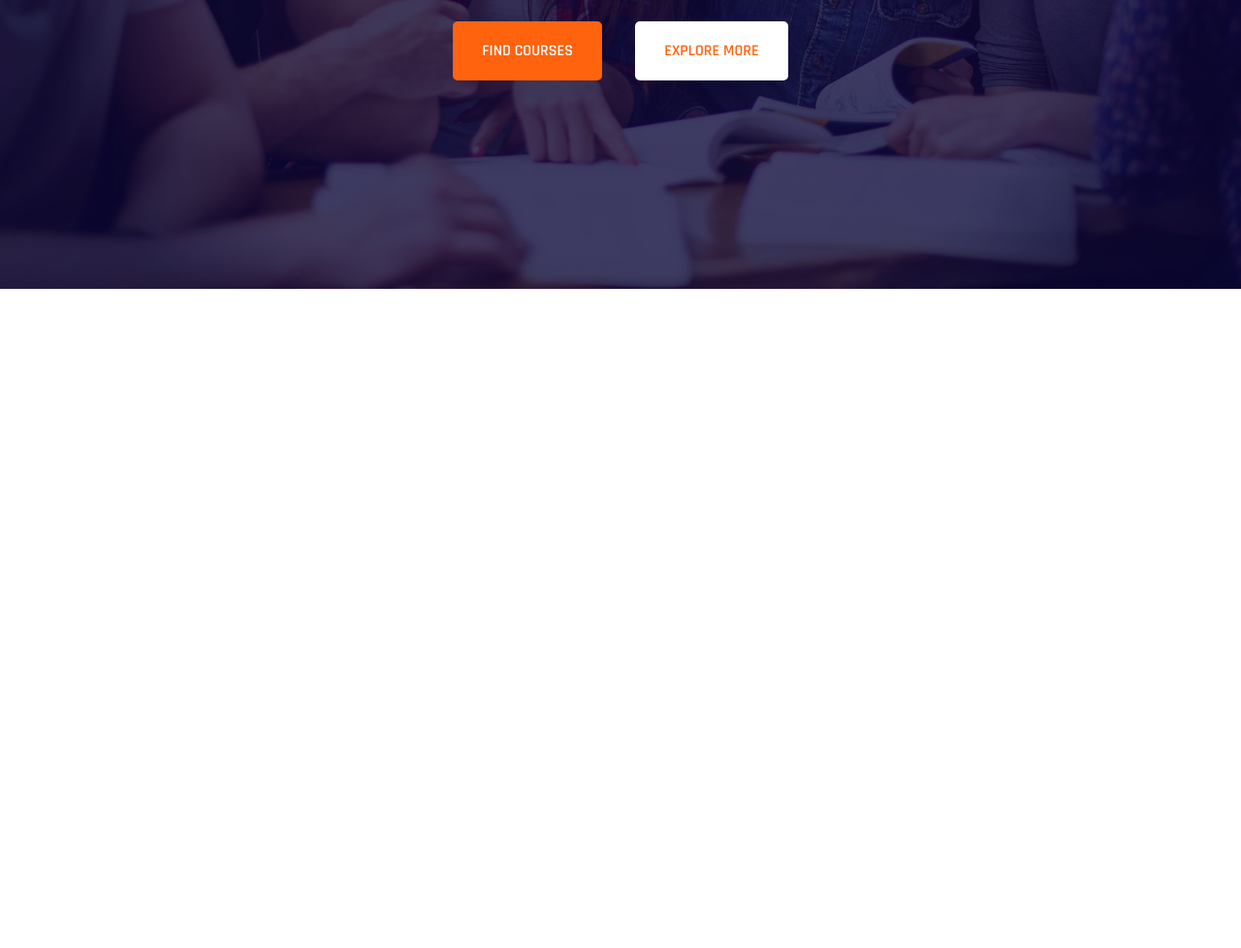
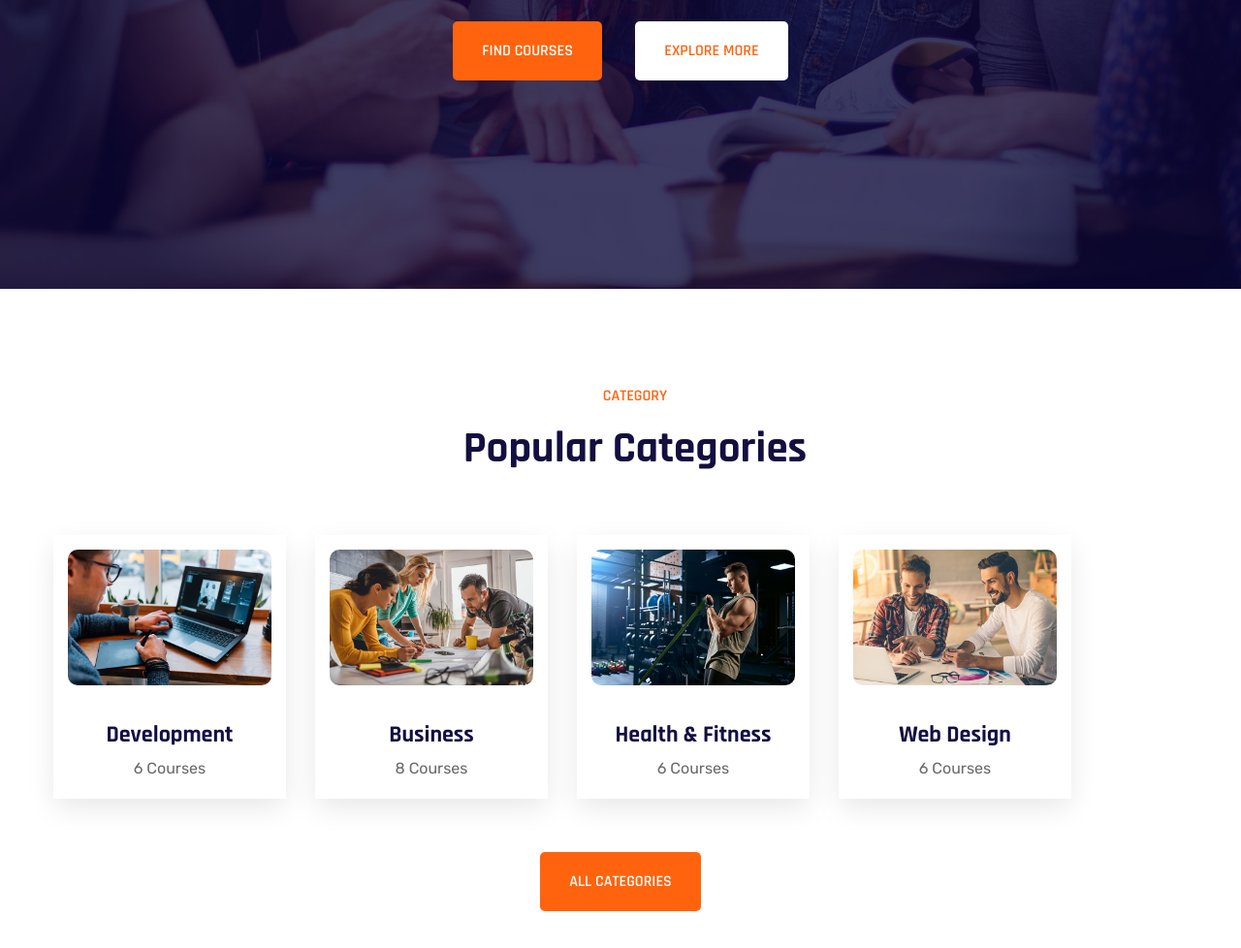
Before and after one commit to MazidulIslam13/OmexoWeb, a plain HTML site: page index.html in a window 1280 px wide. Shown: the part 766-1744 px from the top of the page at 97% size. Before the commit the page ends 1064 px from the top, so only its background shows below. Drawn offline with Linux system fonts and the light colour scheme.

Commit message:
added successfully category section html ,css and image files

```diff
--- a/css/style.css
+++ b/css/style.css
@@ -111,8 +111,17 @@ p {
 a {
    display: inline-block;
    transform: none;
+   text-decoration: none;
 }
 
+.section-padding {
+    padding: 100px 0;
+}
+
+img {
+   width: 100%;
+   height: 100%;
+}
 .top-header-area {
    background: #0E0A38;
    color: #fff;
@@ -183,7 +192,6 @@ a {
 
 .header-top-social-icons li a {
    color: #fff;
-   text-decoration: none;
    margin: 10px 10px;
    display: inline-block;
    transition: .3s;
@@ -229,7 +237,6 @@ a {
 
 .main-menu li a {
    color: #130F40;
-   text-decoration: none;
    font-size: 18px;
    font-weight: bold;
    transition: .3s;
@@ -272,18 +279,19 @@ a {
 }
 .header-log-reg a {
 
-   text-decoration:  none;
    color: #fff;
    font-size: 16px;
-   font-weight: 300;
+   font-weight: 400;
    font-family: 'Rubik', sans-serif;
    padding: 4px 15px;
    display: inline-block;
    float: left;
    text-transform: capitalize;
    margin: 10px 0px;
-
-
+   transition: .3s;
+}
+.header-log-reg a:hover {
+   color: #0E0A38;
 }
 
 /* ==== 3. home  css ==== */
@@ -343,7 +351,16 @@ a {
 .slider-btn {
 
 }
-.slider-btn .btn {
+/*
+ slider button
+and
+category button
+
+*/
+
+.slider-btn .btn,
+.category-btn .btn
+ {
 background:#fff;
 color:#FF630E;
 text-decoration: none;
@@ -357,8 +374,20 @@ border-radius: 5px;
 display: inline-block;
 }
 
+/*
+
+slider button
+and
+category
+
+button  active
+
+*/
+
 .slider-btn .btn-active,
-.slider-btn .btn:hover {
+.slider-btn .btn:hover ,
+.category-btn .btn-active
+{
 background:#FF630E;
 color: #fff;
 }
@@ -368,3 +397,86 @@ color: #fff;
 color:#FF630E;
 background: #fff;
 }
+
+
+/* ==== 4. Category  css ==== */
+
+.section-title {
+
+   padding-bottom: 60px;
+}
+
+.section-title span {
+   text-align: center;
+   text-transform: uppercase;
+   font-size: 16px;
+   font-weight: 600;
+   color:#FF630E;
+   display: block;
+}
+
+.section-title h2 {
+   padding-top: 15px;
+   text-align: center;
+   text-transform: capitalize;
+   font-size: 45px;
+   font-weight: 700;
+   color: #130f40;
+}
+
+.category-item {
+   text-align: center;
+   margin: 0 auto;
+   padding: 15px 15px 20px 15px;
+   box-shadow: 0px 10px 28px -2px rgba(0,0,0,0.1);
+
+   transition: .3s;
+   background: #fff;
+
+}
+
+.category-item:hover {
+  box-shadow: 0px 10px 15px 16px rgba(0,0,0,0.1);
+
+
+
+}
+
+
+.category-item img {
+   border-radius: 10px;
+}
+
+.category-item h3 a {
+   font-size: 24px;
+   font-weight: 700;
+   text-transform: capitalize;
+   color: #130f40;
+   padding: 30px 0 10px 0;
+   transition: .3s;
+
+}
+
+.category-item h3 a:hover {
+   color: #FF630E;
+}
+
+.category-item span {
+   font-family: 'Rubik', sans-serif;
+   font-weight: 400;
+   color: #696969;
+   font-size: 16px;
+}
+
+
+.category-btn .btn-active:hover {
+color:#fff;
+background: #130f40;
+}
+
+.category-btn {
+   text-align: center;
+   text-transform: uppercase;
+   transition: .3s;
+   padding:40px 0 0px 0;
+}
--- a/index.html
+++ b/index.html
@@ -16,7 +16,7 @@
 <body>
 
 
-    <!-- === Header Starts === -->
+    <!-- === Header section Starts === -->
 
     <header class="header" id="header">
 
@@ -144,11 +144,12 @@
 
 
     </header>
-    <!-- === Header Ends === -->
+    <!-- === Header section Ends === -->
 
 
 
-    <!-- home starts -->
+    <!-- home section starts -->
+
     <section id="home" class="home">
 
 
@@ -180,7 +181,147 @@
 
 
     </section>
-    <!-- home ends -->
+    <!-- home  section ends -->
+
+    <!-- category section starts  -->
+    <section class="category section-padding" id="category">
+
+        <div class="container">
+
+            <div class="col-100">
+                <div class="section-title">
+                    <span>Category</span>
+                    <h2>Popular Categories</h2>
+                </div>
+
+            </div>
+
+
+
+            <div class="col-20">
+                <div class="category-item">
+                    <a href="#">
+                        <img src="./images/category/cat-1.jpg" alt="category-item">
+                    </a>
+
+                    <h3><a href="#">Development</a></h3>
+
+                    <span>6 Courses</span>
+
+                </div>
+            </div>
+
+
+            <div class="col-20">
+                <div class="category-item">
+                    <a href="#">
+                        <img src="./images/category/cat-3.jpg" alt="category-item">
+                    </a>
+
+                    <h3><a href="#">Business</a></h3>
+
+                    <span>8 Courses</span>
+
+                </div>
+            </div>
+
+
+            <div class="col-20">
+                <div class="category-item">
+                    <a href="#">
+                        <img src="./images/category/cat-5.jpg" alt="category-item">
+                    </a>
+
+                    <h3><a href="#">Health & Fitness</a></h3>
+
+                    <span>6 Courses</span>
+
+                </div>
+            </div>
+
+
+            <div class="col-20">
+                <div class="category-item">
+                    <a href="#">
+                        <img src="./images/category/cat-4.jpg" alt="category-item">
+                    </a>
+
+                    <h3><a href="#">Web Design</a></h3>
+
+                    <span>6 Courses</span>
+
+                </div>
+            </div>
+
+
+            <div class="col-100 category-btn">
+                <a href="#" class="btn btn-active">All categories</a>
+
+            </div>
+
+
+
+
+
+
+
+<!--
+            <div class="category-list">
+                <div class="container">
+                    <div class="col-25">
+                        <div class="category-item">
+                            <div class="category-item-img">
+                                <img src="./images/category/cat-1.jpg" alt="Category 1">
+                            </div>
+                            <div class="category-item-title">
+                                <h3>Development</h3>
+                                <p>6 Courses</p>
+                            </div>
+                        </div>
+                    </div>
+                    <div class="col-25">
+                        <div class="category-item">
+                            <div class="category-item-img">
+                                <img src="./images/category/cat-3.jpg" alt="Category 2">
+                            </div>
+                            <div class="category-item-title">
+                                <h3>Business</h3>
+                                <p>8 Courses</p>
+                            </div>
+                        </div>
+                    </div>
+                    <div class="col-25">
+                        <div class="category-item">
+                            <div class="category-item-img">
+                                <img src="./images/category/cat-5.jpg" alt="Category 3">
+                            </div>
+                            <div class="category-item-title">
+                                <h3>Health & Fitness</h3>
+                                <p>6 Courses</p>
+                            </div>
+                        </div>
+                    </div>
+                    <div class="col-25">
+                        <div class="category-item">
+                            <div class="category-item-img">
+                                <img src="./images/category/cat-4.jpg" alt="Category 3">
+                            </div>
+                            <div class="category-item-title">
+                                <h3>Web Design</h3>
+                                <p>6 Courses</p>
+                            </div>
+                        </div>
+ -->
+
+
+
+
+        </div>
+
+    </section>
+    <!-- category section ends -->
+
+
 
 
 
```
Also changed, not shown: images/category/cat-1.jpg (added), images/category/cat-3.jpg (added), images/category/cat-4.jpg (added), images/category/cat-5.jpg (added).
